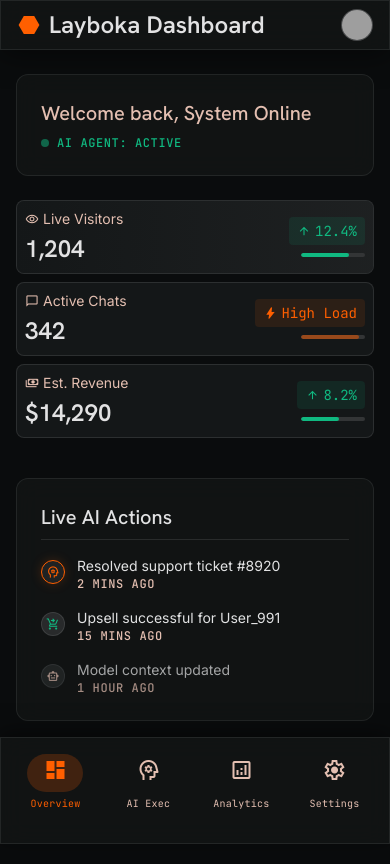
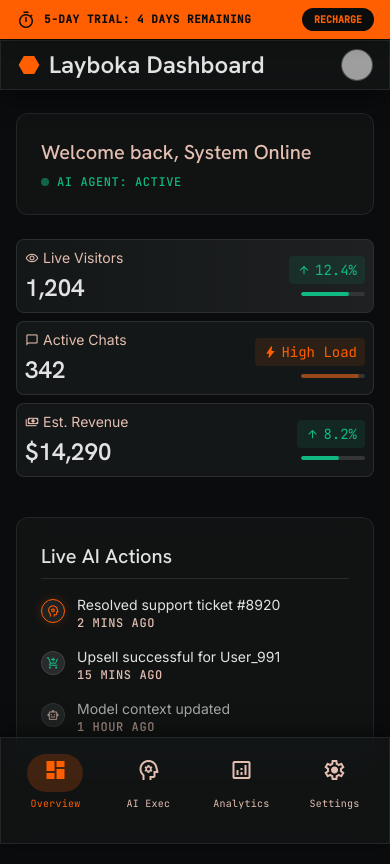
Before and after one commit to bhapris-glitch/LaybokaSSE, a website: page src/views/merchant/dashboard/mobile-overview.html in a window 390 px wide. Drawn offline with nearby package versions, Linux system fonts and the light colour scheme; grey boxes are pictures that could not be loaded.

Commit message:
Update mobile-overview.html

```diff
--- a/src/views/merchant/dashboard/mobile-overview.html
+++ b/src/views/merchant/dashboard/mobile-overview.html
@@ -130,10 +130,18 @@
       min-height: max(884px, 100dvh);
     }
   </style>
-  </head>
+</head>
 <body class="bg-surface-near-black text-on-background min-h-screen flex flex-col font-body-sm pb-20">
 <!-- Mobile Header -->
-<header class="w-full top-0 sticky z-50 glass-panel px-margin-mobile py-base flex justify-between items-center shadow-[0_4px_30px_rgba(0,0,0,0.5)]">
+<div class="sticky top-0 z-[60] bg-brand-orange text-surface-near-black px-margin-mobile py-2 flex justify-between items-center shadow-lg">
+<div class="flex items-center gap-2">
+<span class="material-symbols-outlined text-[20px]">timer</span>
+<span class="font-label-caps text-[11px] font-bold uppercase tracking-wider">5-Day Trial: 4 Days Remaining</span>
+</div>
+<a class="bg-surface-near-black text-brand-orange font-label-caps text-[10px] px-3 py-1 rounded-full font-bold hover:bg-opacity-80 transition-all" href="{{DATA:SCREEN:SCREEN_9}}">
+        RECHARGE
+    </a>
+</div><header class="w-full top-0 sticky z-50 glass-panel px-margin-mobile py-base flex justify-between items-center shadow-[0_4px_30px_rgba(0,0,0,0.5)]" style="top: 40px;">
 <div class="flex items-center gap-2">
 <span class="material-symbols-outlined text-brand-orange text-2xl" style="font-variation-settings: 'FILL' 1;">hexagon</span>
 <h1 class="font-headline-lg-mobile text-headline-lg-mobile text-on-surface">Layboka Dashboard</h1>
```
